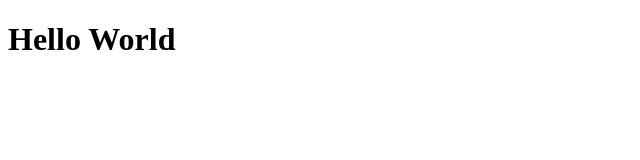
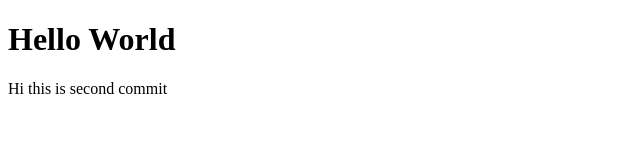
Before and after one commit to minhajk1001/git-bash-learning, a plain HTML site: page index.html in a window 1280 px wide. Shown: the whole page, without its empty margins (0-640 px from the left). Drawn offline with Linux system fonts and the light colour scheme.

Commit message:
2nd commit

```diff
--- a/index.html
+++ b/index.html
@@ -6,7 +6,6 @@
 
     <body>
         <h1>Hello World</h1>
+        <p> Hi this is second commit</p>
     </body>
-
-
 </html>
```
